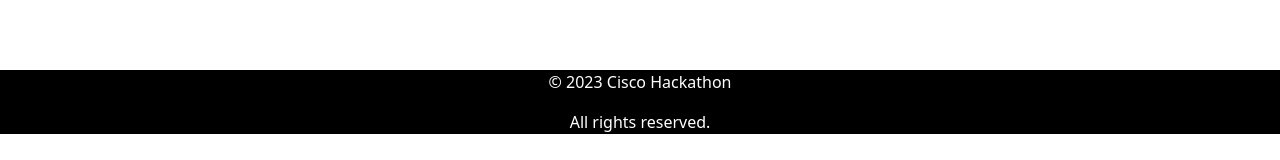
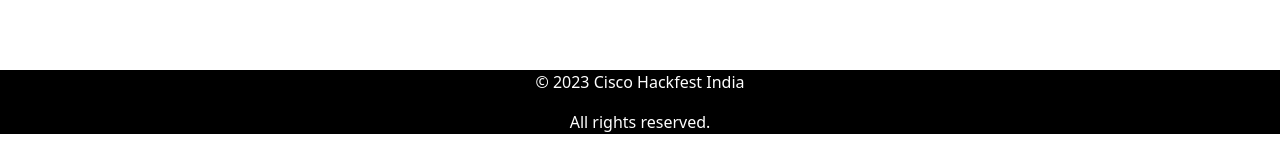
Before and after one commit to shrikantpiprode/dashboard-app, a React (Create React App) app: page / in a window 1280 px wide. Shown: the part 347-507 px from the top of the page. Built offline with nearby package versions, Linux system fonts and the light colour scheme; no server answers.

Commit message:
done
done

```diff
--- a/src/Footer.js
+++ b/src/Footer.js
@@ -5,7 +5,7 @@
   return (
     <footer className="footer">
       <div className="container">
-        <p>&copy; 2023 Cisco Hackathon</p>
+        <p>&copy; 2023 Cisco Hackfest India</p>
         <p>All rights reserved.</p>
       </div>
     </footer>
```
